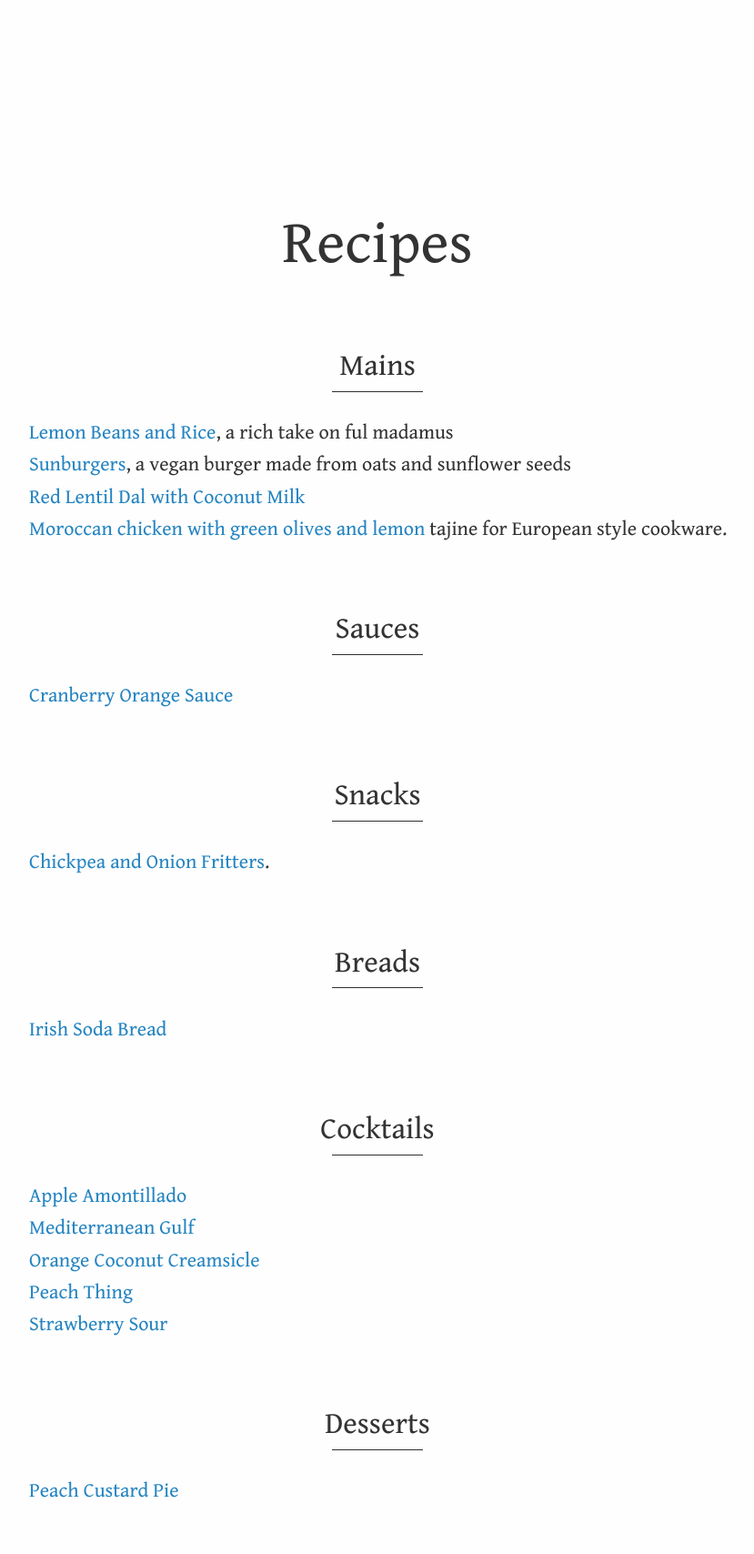
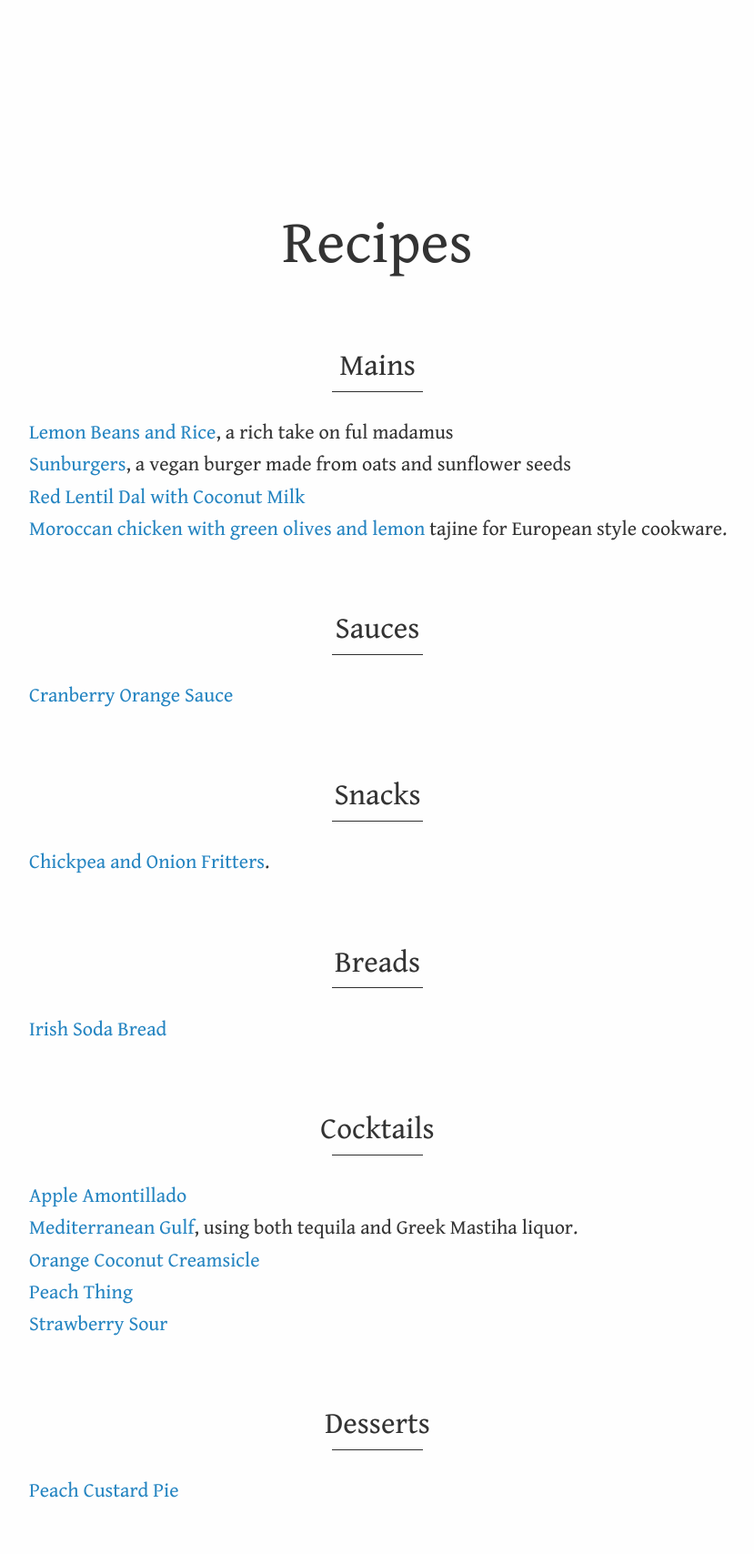
Before and after one commit to aredridel/recipes, a Jekyll site: the page built from index.md, in a window 1280 px wide. Shown: the whole page at 91% size, without its empty margins (225-1054 px from the left). Built offline with Jekyll 4.4.1, drawn with Linux system fonts in a browser that asks for light colours; our own code applies the rules of GitHub Pages for plain Markdown files.

Commit message:
/ ‘index.md’

```diff
--- a/index.md
+++ b/index.md
@@ -28,7 +28,7 @@ Cocktails
 
 [Apple Amontillado](Drinks/Apple Amontillado.md)
 
-[Mediterranean Gulf](Drinks/Mediterranean Gulf.md)
+[Mediterranean Gulf](Drinks/Mediterranean Gulf.md), using both tequila and Greek Mastiha liquor.
 
 [Orange Coconut Creamsicle](Drinks/Orange Coconut Creamsicle.md)
 
```
